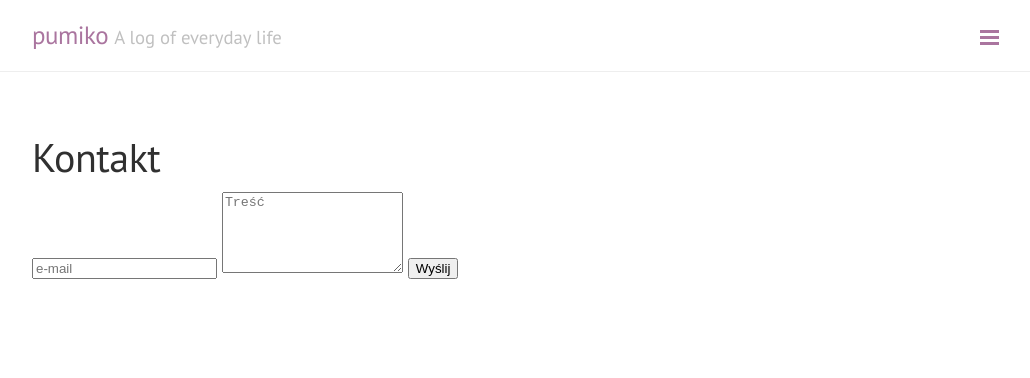
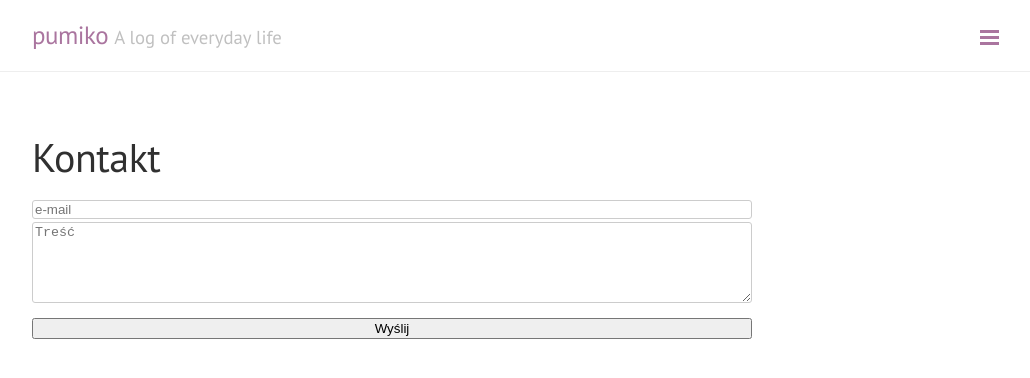
Before and after one commit to pumiko/pumiko.github.io, a Jekyll site: the page built from contact.html, in a window 1280 px wide. Shown: the top 378 px of the page, without its empty margins (248-1278 px from the left). Built offline with Jekyll 4.4.1, drawn with Linux system fonts in a browser that asks for light colours; nearby versions of some CDN libraries.

Commit message:
Update lanyon.css

```diff
--- a/public/css/lanyon.css
+++ b/public/css/lanyon.css
@@ -359,6 +359,10 @@ a.sidebar-nav-item:focus {
   color: inherit;
 }
 
+.form-stacked input, .form-stacked textarea, .form-stacked select { width: 100%; }
+
+.field-light { background-color: white; transition: box-shadow .2s ease; border-style: solid; border-width: 1px; border-color: #ccc; border-radius: 3px; }
+
 
 /*
  * Pagination
```
